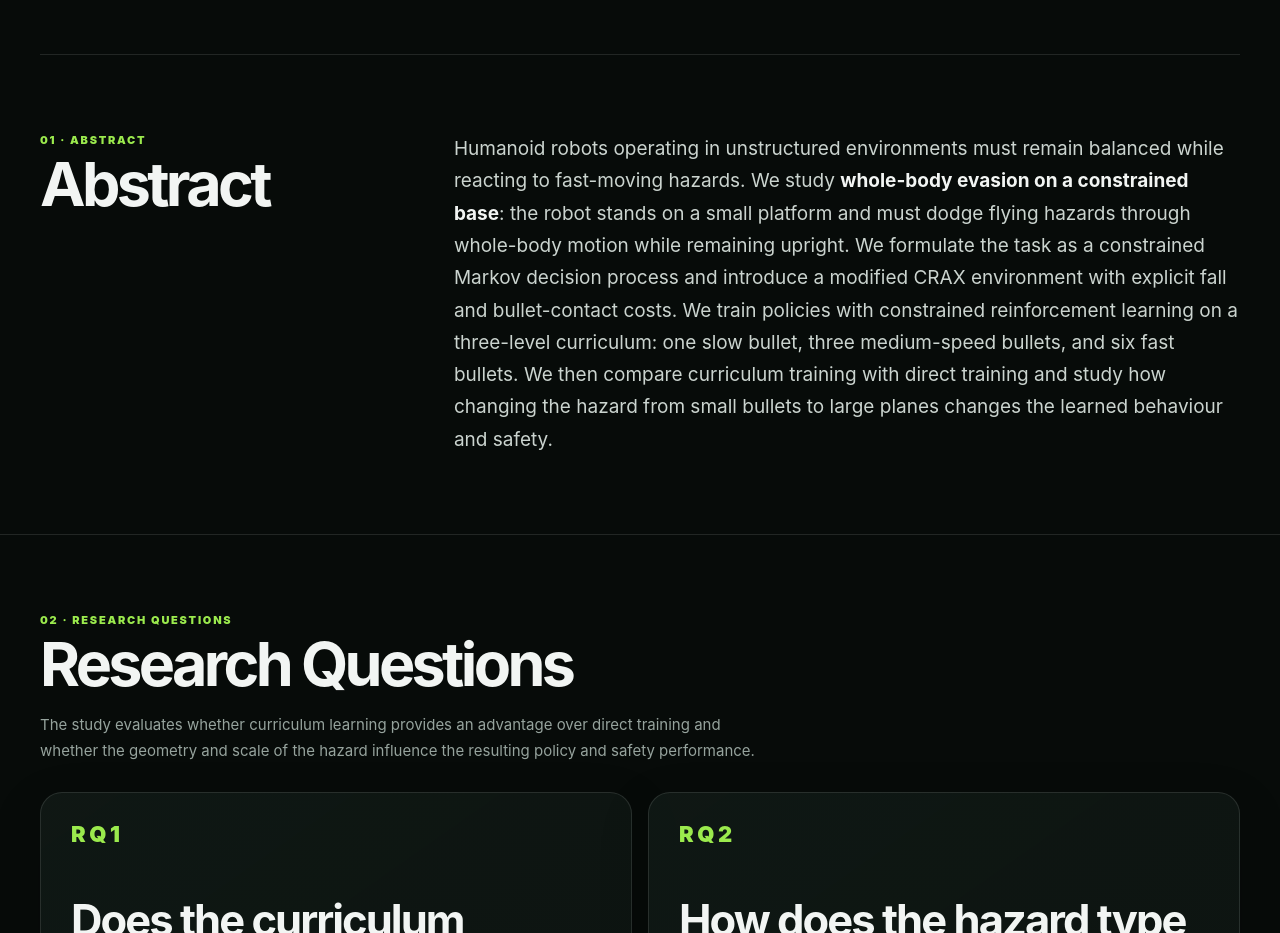
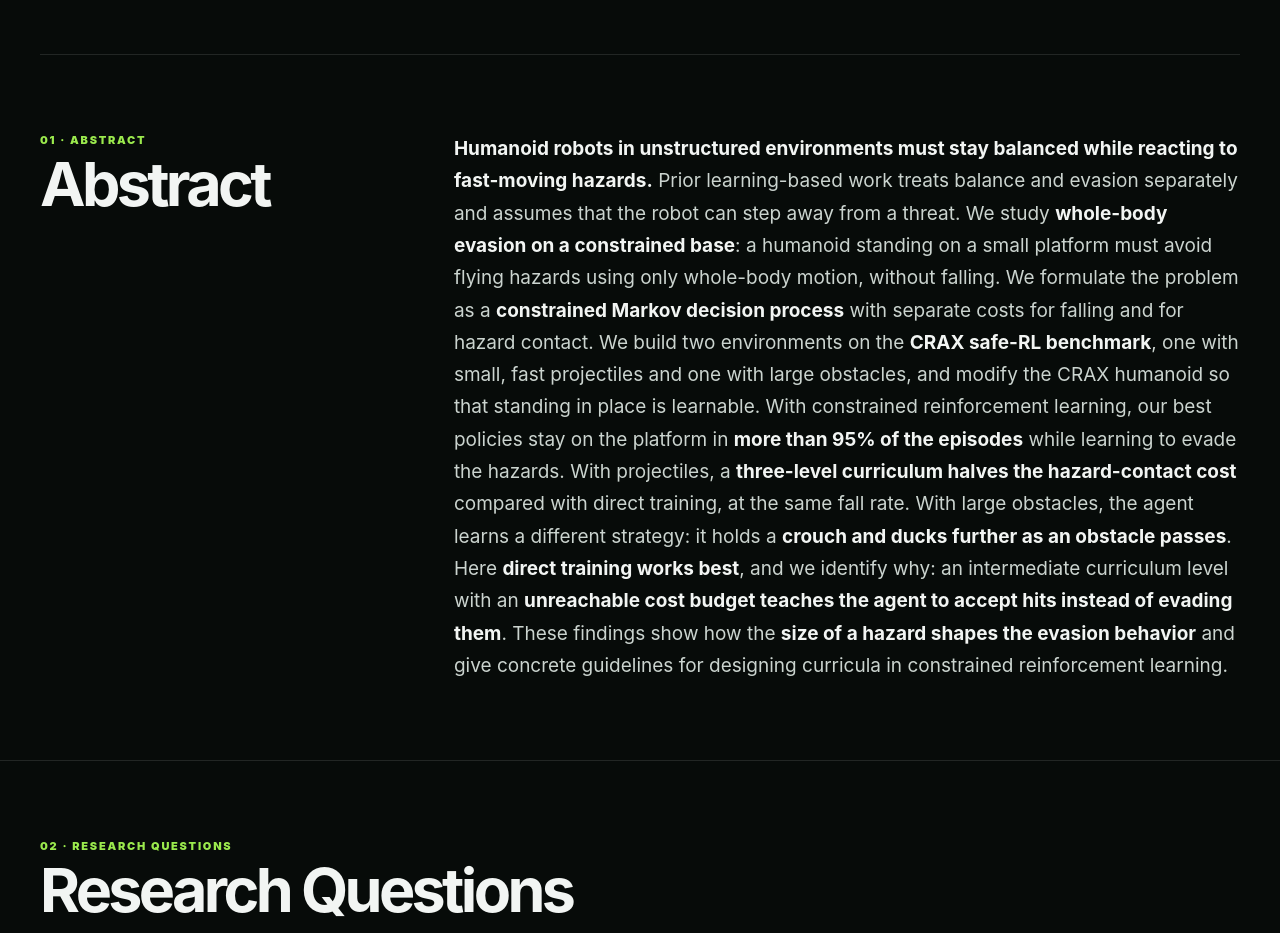
Before and after one commit to sratanjot1/Research-Topics-, a plain HTML site: page index.html in a window 1280 px wide. Shown: the part 800-1733 px from the top of the page. Drawn offline with Linux system fonts and the light colour scheme.

Commit message:
Revise abstract for clarity and detail
Enhanced the abstract section to provide a clearer overview of the study on humanoid robots and their evasion strategies in unstructured environments.

```diff
--- a/index.html
+++ b/index.html
@@ -265,7 +265,16 @@ footer{padding:35px 0 55px;color:var(--muted);font-size:11px}.footer-row{display
 
 <section id="abstract"><div class="container abstract">
 <div><div class="section-label">01 · Abstract</div><h2 class="section-title">Abstract</h2></div>
-<div><p class="abstract-text">Humanoid robots operating in unstructured environments must remain balanced while reacting to fast-moving hazards. We study <strong>whole-body evasion on a constrained base</strong>: the robot stands on a small platform and must dodge flying hazards through whole-body motion while remaining upright. We formulate the task as a constrained Markov decision process and introduce a modified CRAX environment with explicit fall and bullet-contact costs. We train policies with constrained reinforcement learning on a three-level curriculum: one slow bullet, three medium-speed bullets, and six fast bullets. We then compare curriculum training with direct training and study how changing the hazard from small bullets to large planes changes the learned behaviour and safety.</p></div>
+<div><p class="abstract-text"><strong>Humanoid robots in unstructured environments must stay balanced while reacting to fast-moving hazards.</strong>
+  Prior learning-based work treats balance and evasion separately and assumes that the robot can step away from a threat.
+  We study <strong>whole-body evasion on a constrained base</strong>: a humanoid standing on a small platform must avoid flying hazards using only whole-body motion, without falling.
+  We formulate the problem as a <strong>constrained Markov decision process</strong> with separate costs for falling and for hazard contact.
+  We build two environments on the <strong>CRAX safe-RL benchmark</strong>, one with small, fast projectiles and one with large obstacles, and modify the CRAX humanoid so that standing in place is learnable.
+  With constrained reinforcement learning, our best policies stay on the platform in <strong>more than 95% of the episodes</strong> while learning to evade the hazards.
+  With projectiles, a <strong>three-level curriculum halves the hazard-contact cost</strong> compared with direct training, at the same fall rate.
+  With large obstacles, the agent learns a different strategy: it holds a <strong>crouch and ducks further as an obstacle passes</strong>.
+  Here <strong>direct training works best</strong>, and we identify why: an intermediate curriculum level with an <strong>unreachable cost budget teaches the agent to accept hits instead of evading them</strong>.
+  These findings show how the <strong>size of a hazard shapes the evasion behavior</strong> and give concrete guidelines for designing curricula in constrained reinforcement learning.</p></div>
 </div></section>
 
 <section id="questions"><div class="container">
```
